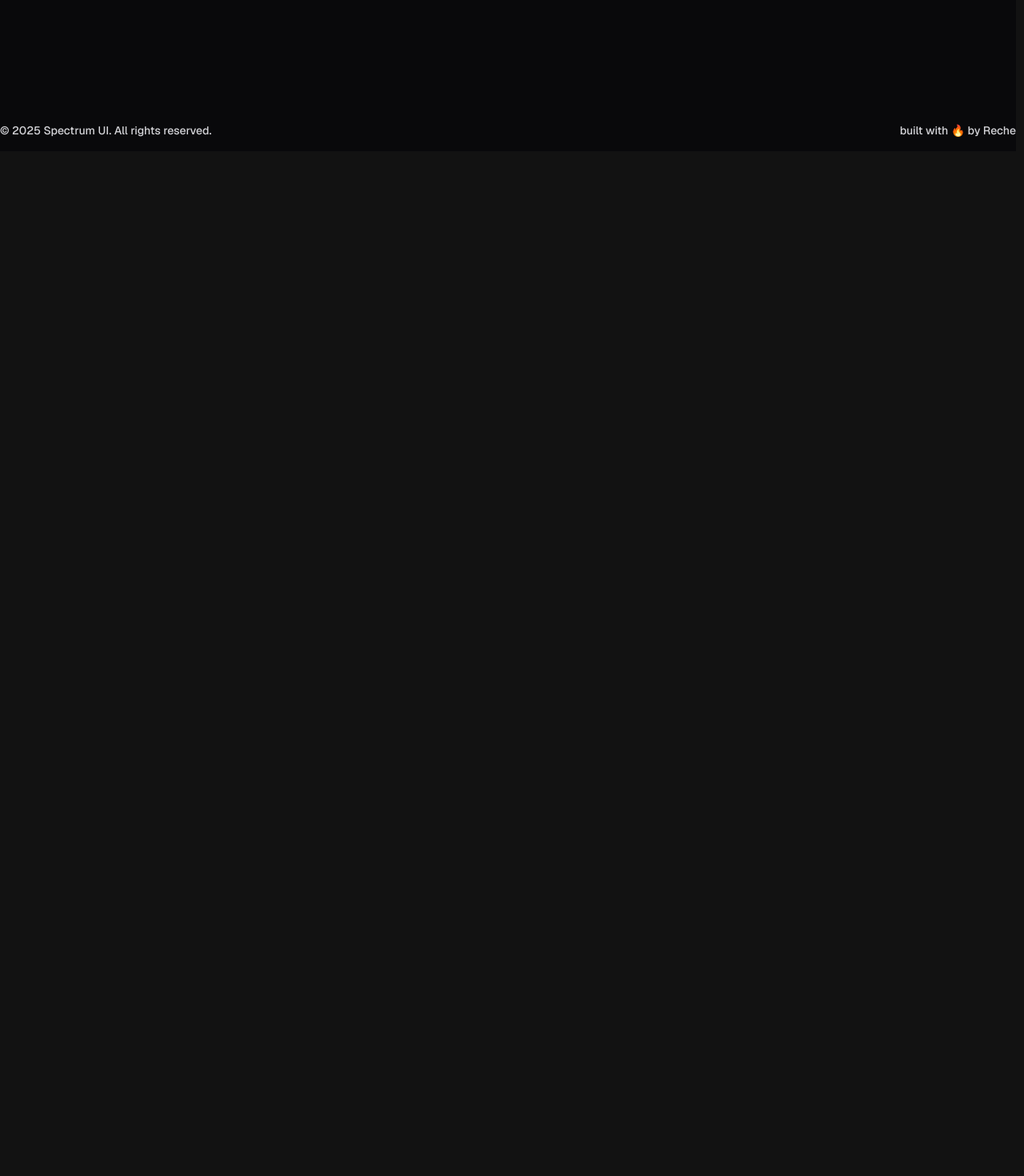
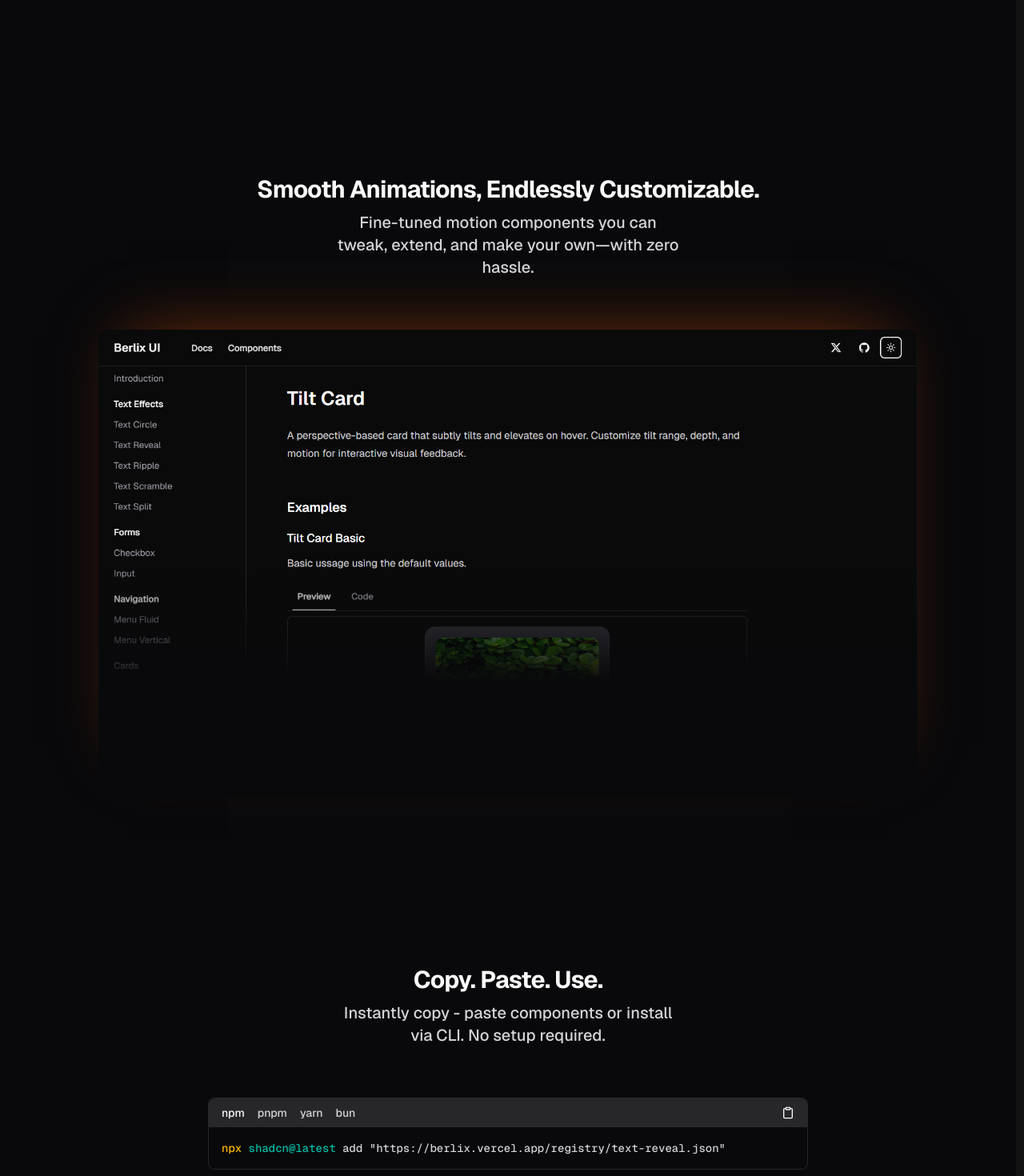
Before and after one commit to BunsDev/berlix, a Next.js app: page / in a window 1280 px wide. Shown: the part 720-2190 px from the top of the page at 80% size. Before the commit the page ends 909 px from the top, so only its background shows below. Built offline with nearby package versions, Linux system fonts and the light colour scheme.

Commit message:
add initial landing page

```diff
--- /dev/null
+++ b/src/app/(landing)/_components/call-to-action.tsx
@@ -0,0 +1,24 @@
+import { Cli } from "@/components/site/cli";
+import React from "react";
+
+export const CallToAction = () => {
+  return (
+    <div className="mt-20 flex items-center justify-between gap-20">
+      <div className="flex-1 flex flex-col items-center text-center">
+        <h1 className="font-bold flex flex-col text-3xl text-zinc-900 dark:text-zinc-50 capitalize tracking-tight leading-[1.3]">
+          Copy. Paste. Use.
+        </h1>
+        <p className="text-xl font-medium text-zinc-700 dark:text-zinc-300 mt-2 max-w-[32ch]">
+          Instantly copy - paste components or install via CLI. No setup
+          required.
+        </p>
+
+        <div className="mt-16 w-full max-w-[750px] border border-zinc-200 dark:border-zinc-800 rounded-lg">
+          <Cli
+            command={`add "https://berlix.vercel.app/registry/text-reveal.json"`}
+          />
+        </div>
+      </div>
+    </div>
+  );
+};
--- /dev/null
+++ b/src/app/(landing)/_components/feature.tsx
@@ -0,0 +1,36 @@
+import React from "react";
+
+export const Feature = () => {
+  return (
+    <div className="mt-20 flex items-center justify-between gap-20">
+      <div className="flex-1 flex flex-col items-center text-center">
+        <h1 className="font-bold flex flex-col text-3xl text-zinc-900 dark:text-zinc-50 capitalize tracking-tight leading-[1.3]">
+          Smooth animations, endlessly customizable.
+        </h1>
+        <p className="text-xl font-medium text-zinc-700 dark:text-zinc-300 mt-2 max-w-[32ch]">
+          Fine-tuned motion components you can tweak, extend, and make your
+          own—with zero hassle.
+        </p>
+
+        <div
+          style={{
+            boxShadow: "0px -30px 80px -40px  rgba(234,88,12,0.5)",
+          }}
+          className="max-w-5xl mt-16 rounded-xl overflow-hidden relative"
+        >
+          <img
+            src="/images/product.png"
+            alt=""
+            className="w-full block dark:hidden"
+          />
+          <img
+            src="/images/product-dark.png"
+            alt=""
+            className="w-full hidden dark:block"
+          />
+          <div className="absolute bottom-0 left-0 w-full h-1/2 z-10 bg-gradient-to-b from-transparent to-zinc-50 via-zinc-50 dark:to-zinc-950 dark:via-zinc-950" />
+        </div>
+      </div>
+    </div>
+  );
+};
--- a/src/app/(landing)/_components/hero.tsx
+++ b/src/app/(landing)/_components/hero.tsx
@@ -11,8 +11,8 @@ import { TypeScriptIcon } from "@/assets/icons/typescript";
 
 export const Hero = () => {
   return (
-    <div className="mt-20 flex justify-between gap-20">
-      <div className="flex-1">
+    <div className="mt-20 flex items-center justify-between gap-20">
+      <div className="flex-1 flex flex-col items-center text-center">
         <h1 className="font-bold flex flex-col text-5xl text-zinc-900 dark:text-zinc-50 capitalize tracking-tight leading-[1.3]">
           <span className="inline-block">
             Breathe{" "}
@@ -65,7 +65,7 @@ export const Hero = () => {
           </div>
         </div>
       </div>
-      <div className="flex-1">{/* TODO: image */}</div>
+      {/* <div className="flex-1">TODO: image</div> */}
     </div>
   );
 };
--- a/src/app/(landing)/page.tsx
+++ b/src/app/(landing)/page.tsx
@@ -2,10 +2,12 @@ import React from "react";
 import Header from "@/components/site/header";
 import { Hero } from "./_components/hero";
 import { Footer } from "./_components/footer";
+import { Feature } from "./_components/feature";
+import { CallToAction } from "./_components/call-to-action";
 
 const page = () => {
   return (
-    <>
+    <main className="bg-zinc-50 dark:bg-zinc-950">
       <Header />
       <div className="w-full bg-zinc-50 dark:bg-zinc-950">
         <div className="flex flex-col min-h-screen relative mx-auto max-w-7xl">
@@ -14,11 +16,23 @@ const page = () => {
       </div>
 
       <div className="w-full bg-zinc-50 dark:bg-zinc-950">
+        <div className="flex flex-col min-h-screen relative mx-auto max-w-7xl">
+          <Feature />
+        </div>
+      </div>
+
+      <div className="w-full bg-zinc-50 dark:bg-zinc-950">
+        <div className="relative py-32 mx-auto max-w-7xl">
+          <CallToAction />
+        </div>
+      </div>
+
+      <div className="w-full bg-zinc-50 dark:bg-zinc-950">
         <div className="relative mx-auto max-w-7xl">
           <Footer />
         </div>
       </div>
-    </>
+    </main>
   );
 };
 
--- a/src/components/site/cli.tsx
+++ b/src/components/site/cli.tsx
@@ -46,7 +46,7 @@ export const Cli = ({ command }: CliProps) => {
         />
       </div>
 
-      <div className="text-sm font-mono font-medium bg-zinc-950 px-4 py-4">
+      <div className="text-sm text-left font-mono font-medium bg-zinc-950 px-4 py-4">
         <span className="text-amber-400">{PM_COMMANDS[pm]}</span>{" "}
         <span className="text-teal-500">shadcn@latest</span>{" "}
         <span className="text-zinc-300">{command}</span>
--- a/src/components/site/header.tsx
+++ b/src/components/site/header.tsx
@@ -6,7 +6,7 @@ import { XIcon } from "@/assets/icons/x";
 
 const Header = () => {
   return (
-    <div className="w-full sticky top-0 z-20 bg-zinc-50 dark:bg-zinc-950 border-b border-gray-200 dark:border-zinc-800">
+    <div className="w-full sticky top-0 z-20 bg-transparent backdrop-blur-lg border-b border-gray-200 dark:border-zinc-800">
       <header className="mx-auto max-w-[1536px] h-14 px-6 flex items-center justify-between">
         <div className="flex items-center gap-12">
           <Link href="/">
```
Also changed, not shown: public/images/product-dark.png (added), public/images/product.png (added).
